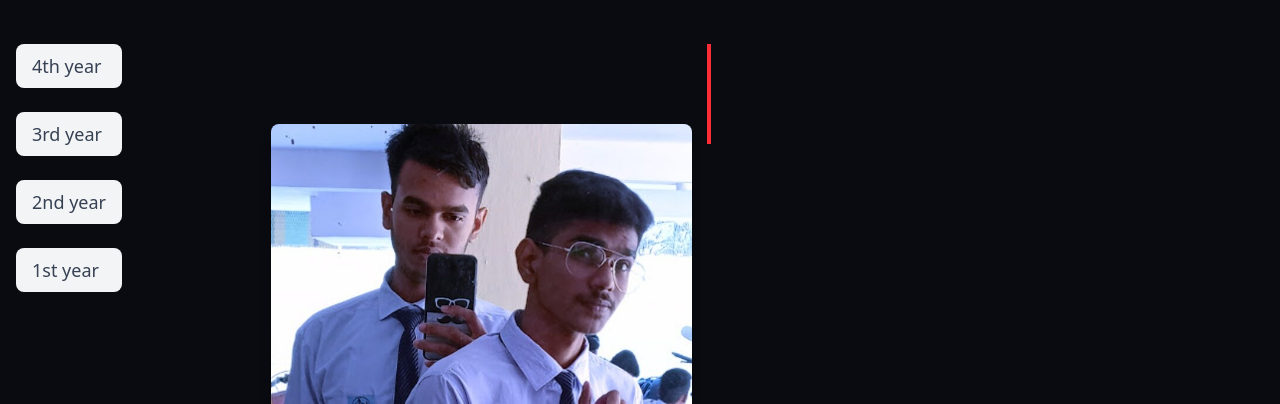
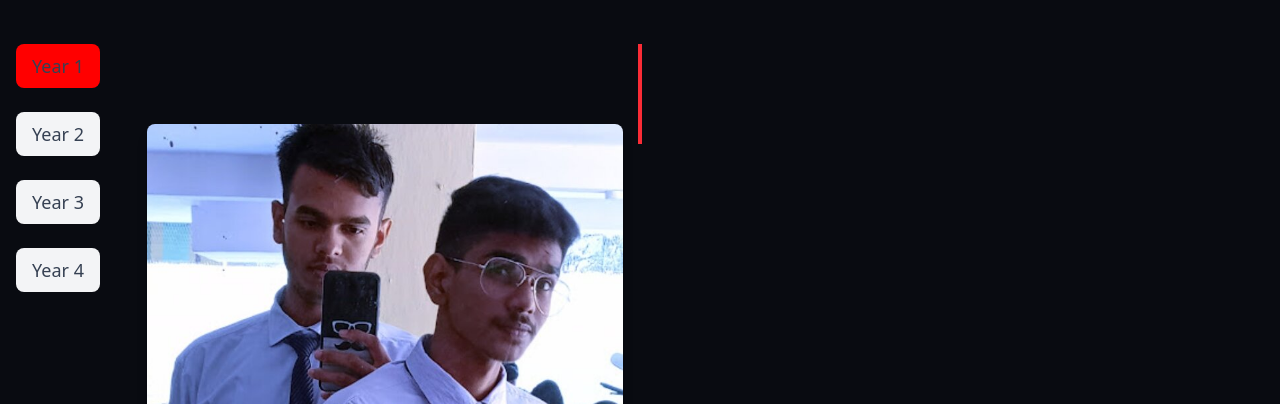
Before and after one commit to ritishDas/portfolio, a plain HTML site: page moments/index.html in a window 1280 px wide. Shown: the part 72-476 px from the top of the page. Drawn offline with Linux system fonts and the light colour scheme.

Commit message:
fixed btns

```diff
--- a/database/db.js
+++ b/database/db.js
@@ -141,8 +141,8 @@ projects: [
     tech: ["JS"]
   },
 ],
-moments: {
-  first:[
+moments: [
+  [
       {
       title: "Start Of College🎓🎓",
       date: "Nov 2022",
@@ -188,7 +188,7 @@ moments: {
     },
 
   ],
-  second:[
+  [
      {
       title: "2nd in Code Fiesta🥳🥳 ",
       date: "June 2023",
@@ -268,7 +268,7 @@ moments: {
     },
 
   ],
-  third:[
+  [
      {
       title: "Git/GitHub Tutorial",
       date: "January 2025",
@@ -327,7 +327,7 @@ moments: {
     },
 
   ],
-  fourth:[
+  [
     {
       title: "Final Year Welcome Back Lapy 🥹",
       date: "Aug 2025",
@@ -338,7 +338,7 @@ moments: {
       ]
     }
   ]
-  },
+  ],
   achievements: {
     certifications:[ ],
     awards:[
--- a/moments/index.html
+++ b/moments/index.html
@@ -64,16 +64,8 @@ document.getElementById("menu-btn").addEventListener("click", () => {
 
 <div class="relative flex flex-col md:flex-row">
   <!-- Year selector -->
-  <ul class="flex md:flex-col gap-4 md:gap-6 p-4 overflow-x-auto md:overflow-visible
+  <ul id="yearbtn" class="flex md:flex-col gap-4 md:gap-6 p-4 fixed z-20 overflow-x-auto md:overflow-visible
              whitespace-nowrap text-lg font-medium text-gray-700">
-    <li class="cursor-pointer px-4 py-2 bg-gray-100 rounded-lg hover:bg-gray-200 transition"
-        onclick="momentGen(db.moments.fourth)">4th year</li>
-    <li class="cursor-pointer px-4 py-2 bg-gray-100 rounded-lg hover:bg-gray-200 transition"
-        onclick="momentGen(db.moments.third)">3rd year</li>
-    <li class="cursor-pointer px-4 py-2 bg-gray-100 rounded-lg hover:bg-gray-200 transition"
-        onclick="momentGen(db.moments.second)">2nd year</li>
-    <li class="cursor-pointer px-4 py-2 bg-gray-100 rounded-lg hover:bg-gray-200 transition"
-        onclick="momentGen(db.moments.first)">1st year</li>
   </ul>
 
   <!-- Timeline container -->
--- a/moments/script.js
+++ b/moments/script.js
@@ -9,8 +9,27 @@ document.addEventListener('scroll', () => {
 
 //const moments = db.moments;
 
-function momentGen(moments) {
+function momentGen(moments, index) {
   const parent = fetchElement('#moments');
+  const yearbtn = fetchElement('#yearbtn');
+  const newYearbtn = gardener({
+    t:'ul',
+    attr: { id: 'yearbtn' },
+    cn: ['flex', 'md:flex-col', 'gap-4', 'md:gap-6', 'p-4', 'fixed', 'z-20', 'overflow-x-auto', 'md:overflow-visible',
+         'whitespace-nowrap', 'text-lg', 'font-medium', 'text-gray-700']
+  });
+
+  for(let i = 0; i<4; i++) {
+    appendElement(newYearbtn, gardener({
+      t:'li',
+      txt: `Year ${i + 1}`,
+      onclick: () => { momentGen(db.moments[i], i) },
+      cn: ['cursor-pointer', 'px-4', 'py-2', 'bg-gray-100', 'rounded-lg', 'hover:bg-gray-200', 'transition'],
+      attr: { style: (i === index ? 'background:red;' : '') }
+    }));
+  }
+
+  replaceElement(yearbtn, newYearbtn);
   const newParent = gardener({
     t: 'div',
     attr: { id: 'moments' },
@@ -213,4 +232,4 @@ function imageViewer(images, imagesliderindex) {
   }
 }
 
-momentGen(db.moments.first)
+momentGen(db.moments[0], 0);
```
Also changed, not shown: style.css.
